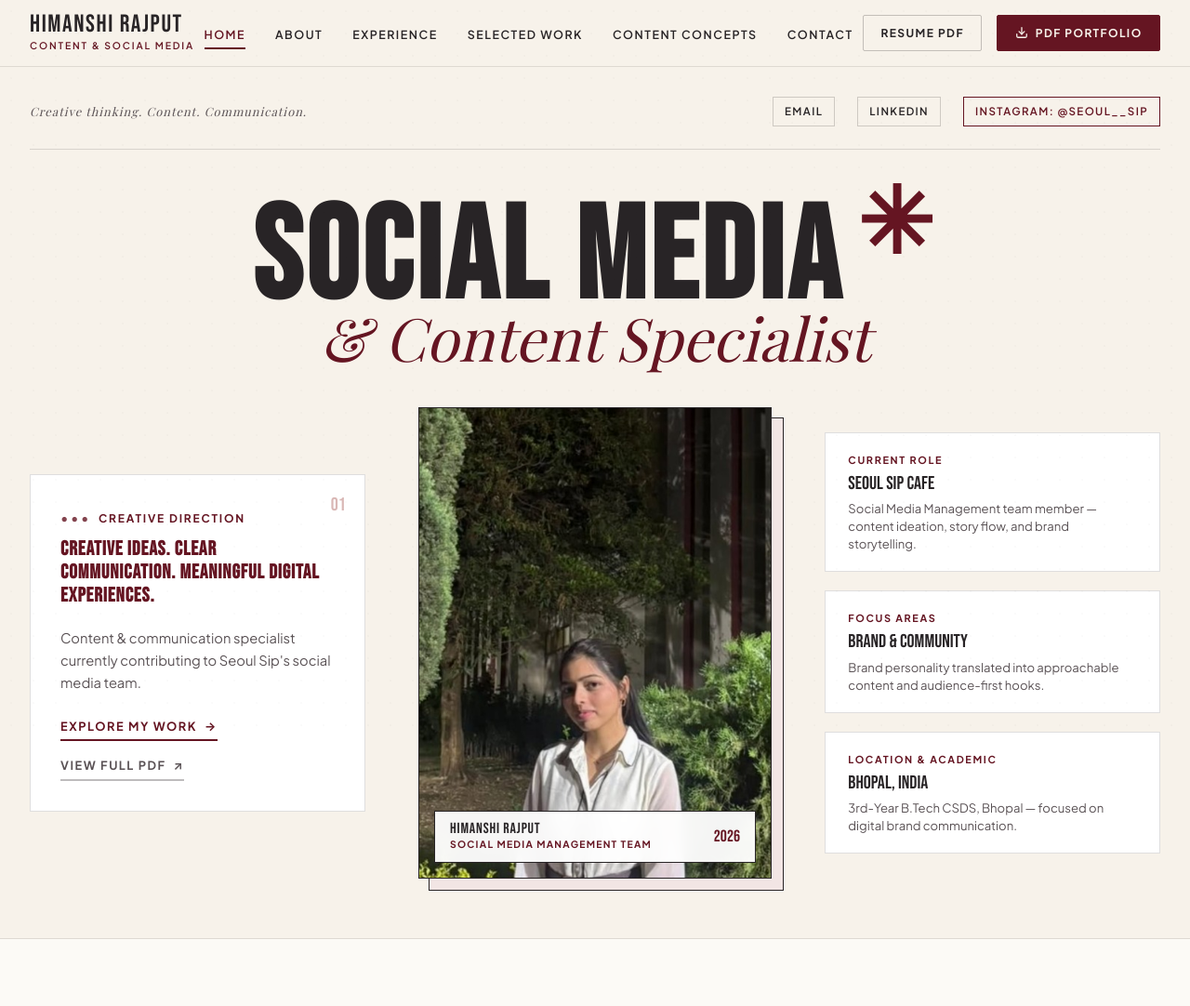
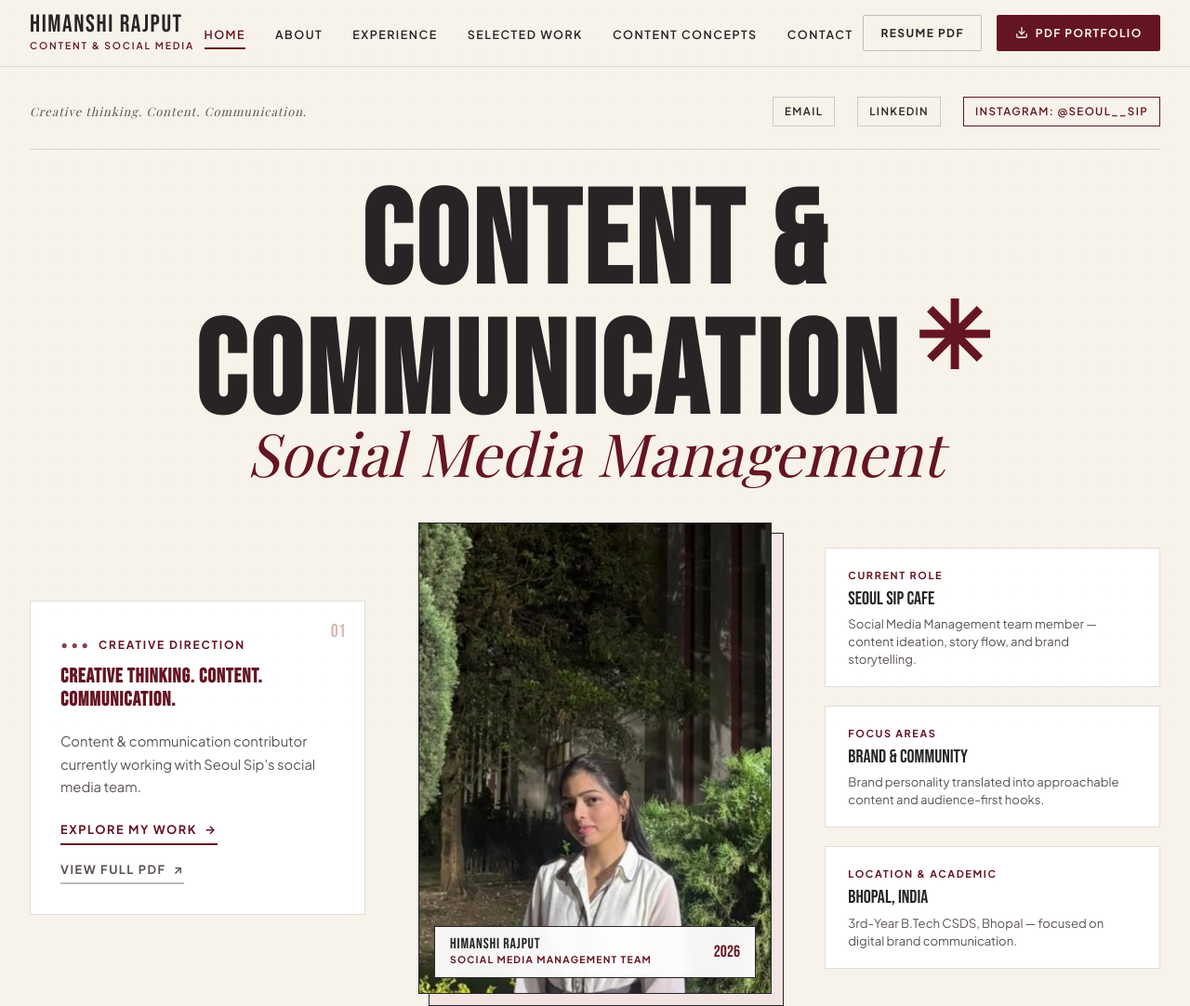
Before and after one commit to himanshirajput1602-eng/portfolio, a plain HTML site: page himanshi-portfolio/index.html in a window 1280 px wide. Shown: the top 1082 px of the page at 93% size. Drawn offline with nearby package versions, Linux system fonts and the light colour scheme; a web font is replaced by a local one.

Commit message:
Replace 'Specialist' with exact headline: CONTENT & COMMUNICATION / SOCIAL MEDIA MANAGEMENT

```diff
--- a/himanshi-portfolio/index.html
+++ b/himanshi-portfolio/index.html
@@ -83,9 +83,9 @@
         <!-- Oversized Condensed Editorial Headline -->
         <div class="hero-title-wrap">
           <h1 class="hero-main-title">
-            SOCIAL MEDIA<span class="editorial-star">✳</span>
+            CONTENT &amp; COMMUNICATION<span class="editorial-star">✳</span>
           </h1>
-          <span class="hero-title-script">&amp; Content Specialist</span>
+          <span class="hero-title-script">Social Media Management</span>
         </div>
 
         <!-- Editorial 3-Column Showcase Grid -->
@@ -93,9 +93,9 @@
           <!-- Left Column: Intro & Supporting Line -->
           <div class="hero-intro-card editorial-border">
             <span class="editorial-tag">Creative Direction</span>
-            <h2 class="hero-supporting-line">Creative ideas. Clear communication. Meaningful digital experiences.</h2>
+            <h2 class="hero-supporting-line">Creative thinking. Content. Communication.</h2>
             <p class="hero-bio-text">
-              Content &amp; communication specialist currently contributing to Seoul Sip's social media team.
+              Content &amp; communication contributor currently working with Seoul Sip's social media team.
             </p>
             <div style="display: flex; gap: 1rem; align-items: center; flex-wrap: wrap;">
               <a href="#experience" class="hero-cta-btn" id="heroExploreWork">
@@ -112,7 +112,7 @@
           <!-- Center Column: Himanshi Rajput's Real Portrait -->
           <div class="hero-portrait-frame">
             <div class="portrait-photo-box">
-              <img src="assets/images/himanshi_portrait.jpg" alt="Himanshi Rajput — Content and Social Media Specialist" id="heroPortraitImg" loading="eager">
+              <img src="assets/images/himanshi_portrait.jpg" alt="Himanshi Rajput — Content &amp; Communication, Social Media Management" id="heroPortraitImg" loading="eager">
               <div class="portrait-badge">
                 <div>
                   <div class="portrait-badge-name">HIMANSHI RAJPUT</div>
```
Also changed, not shown: index.html (+5 -5 lines).
